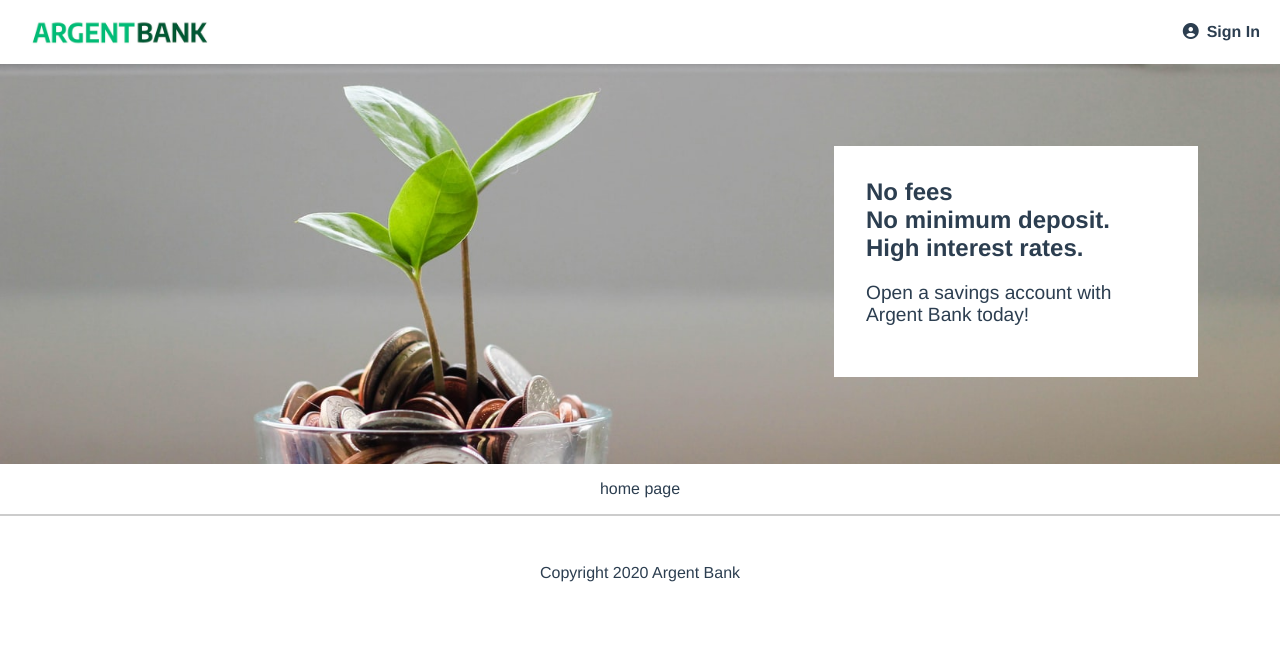
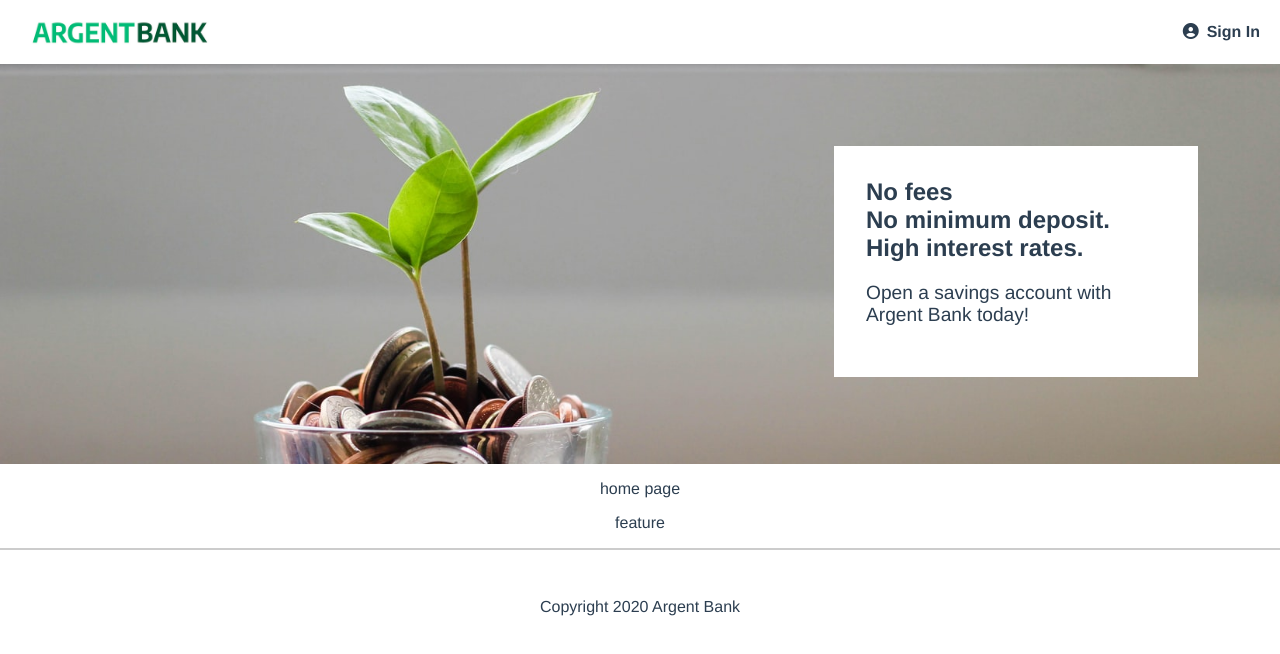
Before and after one commit to Axido545/argent-bank, a React (Vite) app: page / in a window 1280 px wide. Shown: the top 654 px of the page. Built offline with nearby package versions, Linux system fonts and the light colour scheme.

Commit message:
add empty feature component

```diff
--- /dev/null
+++ b/src/components/feature/Feature.jsx
@@ -0,0 +1,5 @@
+import "./feature.css"
+
+export default function Feature() {
+    return <p>feature</p>
+}
--- a/src/pages/home/Home.jsx
+++ b/src/pages/home/Home.jsx
@@ -2,6 +2,7 @@ import './home.css'
 import Header from "../../layout/header/Header.jsx"
 import Footer from '../../layout/footer/Footer.jsx'
 import Banner from '../../components/banner/Banner.jsx'
+import Feature from '../../components/feature/Feature.jsx'
 
 function Home() {
 
@@ -10,6 +11,7 @@ function Home() {
       <Header />
       <Banner />
       <p>home page</p>
+      <Feature />
       <Footer />
     </>
   )
```
Also changed, not shown: src/components/feature/feature.css (added).
